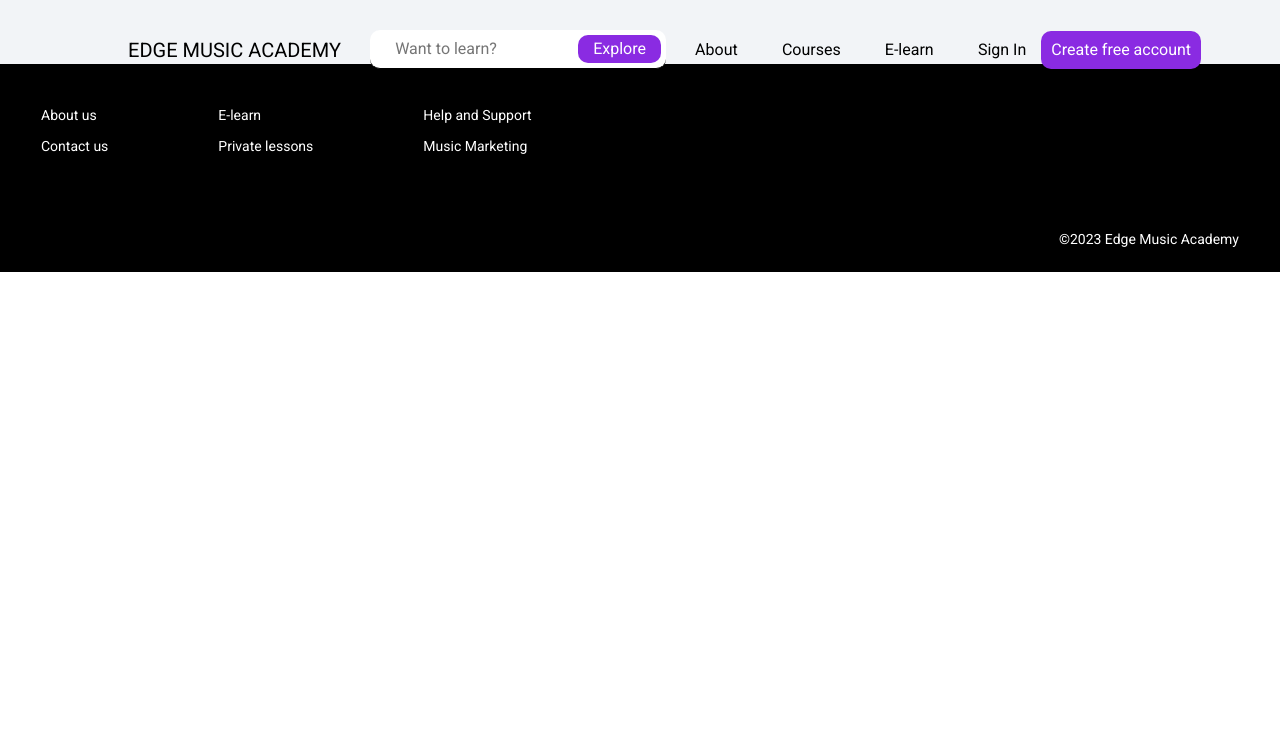
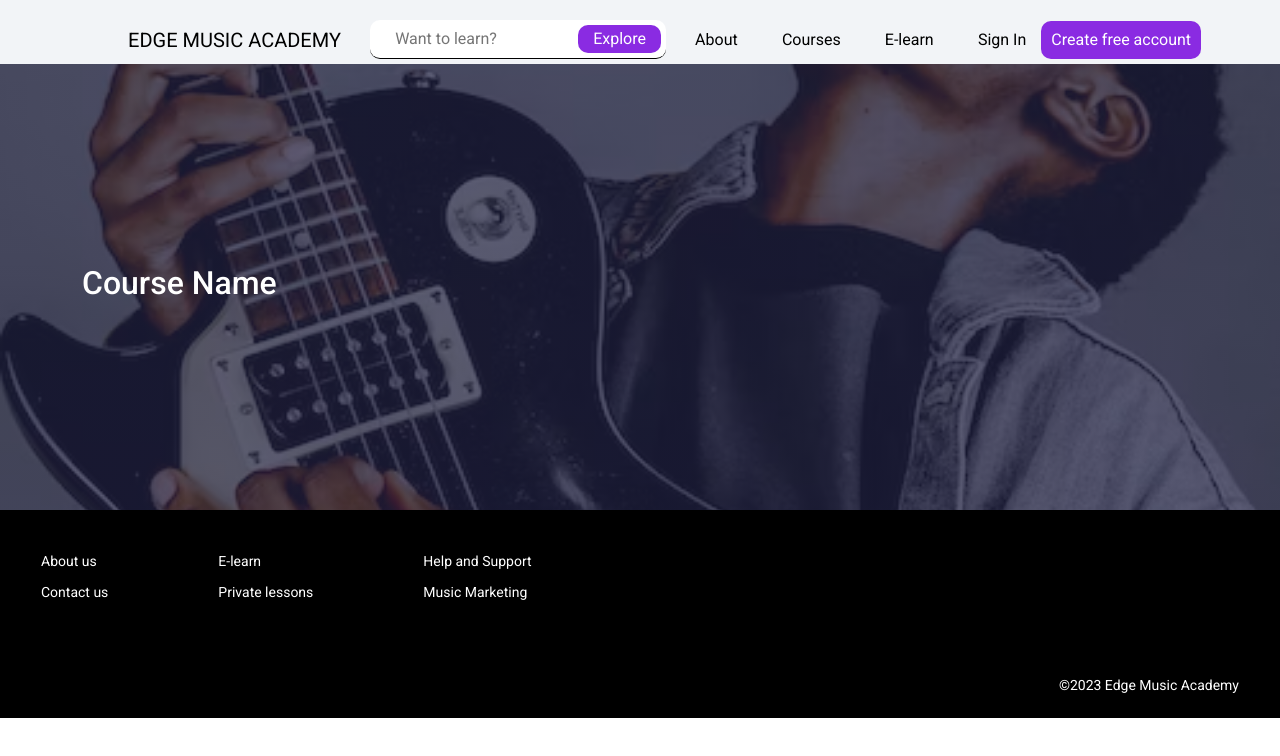
Before and after one commit to Fujinzeken/edge-website-client, a React (Create React App) app: page /courses/1 in a window 1280 px wide. Shown: the top 756 px of the page. Built offline with nearby package versions, Linux system fonts and the light colour scheme.

Commit message:
add helmet and common section

```diff
--- a/src/App.js
+++ b/src/App.js
@@ -13,6 +13,7 @@ import { useContext } from "react";
 import { AuthProvider } from "./context/AuthContext";
 import Loader from "./components/loader/Loader";
 import Footer from "./components/footer/Footer";
+import CourseDetails from "./components/courseDetails/CourseDetails";
 //import {useState} from 'react'
 
 function App() {
@@ -26,6 +27,7 @@ function App() {
           <Route path="/" element={<Home />} />
           <Route path="/contact" element={<Contact />} />
           <Route path="/courses" element={<Courses />} />
+          <Route path="/courses/:id" element={<CourseDetails />} />
           <Route path="/e-learn" element={<Elearn />} />
           <Route path="/about" element={<AboutUs />} />
           <Route path="/login" element={<Login />} />
--- /dev/null
+++ b/src/components/common-section/CommonSection.jsx
@@ -0,0 +1,14 @@
+import React from "react";
+import "./commonSection.css";
+import { Container } from "reactstrap";
+const CommonSection = (props) => {
+  return (
+    <section className="common__section">
+      <Container>
+        <h2 className="text-white">{props.title}</h2>
+      </Container>
+    </section>
+  );
+};
+
+export default CommonSection;
--- /dev/null
+++ b/src/components/common-section/commonSection.css
@@ -0,0 +1,9 @@
+.common__section {
+  background: linear-gradient(#212245b2, #212245b2),
+    url("../../images/guitar-Guitar.png");
+  background-repeat: no-repeat;
+  background-size: cover;
+  background-position: center;
+  padding: 200px 0;
+  /* margin-bottom: 50px; */
+}
--- /dev/null
+++ b/src/components/courseDetails/CourseDetails.jsx
@@ -0,0 +1,17 @@
+import React from "react";
+import { Col, Container, Row } from "reactstrap";
+import "./courseDetails.css";
+import Helmet from "../helmet/Helmet";
+import CommonSection from "../common-section/CommonSection";
+const CourseDetails = () => {
+  return (
+    <Helmet title="Course Details">
+      <CommonSection title="Course Name" />
+      <Container>
+        <Row></Row>
+      </Container>
+    </Helmet>
+  );
+};
+
+export default CourseDetails;
--- /dev/null
+++ b/src/components/courseDetails/courseDetails.css
@@ -0,0 +1,4 @@
+.class__details__image {
+  height: 50px;
+  margin-bottom: 20px;
+}
--- /dev/null
+++ b/src/components/helmet/Helmet.js
@@ -0,0 +1,8 @@
+import React from "react";
+
+const Helmet = (props) => {
+  document.title = "Edge Music Academy -" + props.title;
+  return <div className="w-100">{props.children}</div>;
+};
+
+export default Helmet;
--- a/src/components/navbar/navbar.css
+++ b/src/components/navbar/navbar.css
@@ -2,6 +2,7 @@
   width: 100%;
   height: 4rem;
   padding: 20px 0 10px 0px;
+  display: flex;
 }
 
 .scrolled {
@@ -20,7 +21,7 @@
   display: flex;
   justify-content: space-between;
   align-items: center;
-  padding: 10px 0 0 10px;
+  padding: 0 0 0 10px;
   width: 100%;
   justify-content: center;
 }
--- a/src/components/product/Product.jsx
+++ b/src/components/product/Product.jsx
@@ -1,6 +1,8 @@
 import React from "react";
 import guitar from "../../images/guitar-pics.png";
+import { Link } from "react-router-dom";
 const Product = () => {
+  const id = 1;
   return (
     <div className="product__item shadow p-3 mb-5 rounded">
       <div className="product__img mb-4">
@@ -19,7 +21,9 @@ const Product = () => {
         <span>Advanced</span>
       </div>
       <div className="product__btn">
-        <button>Learn More</button>
+        <Link to={`/courses/${id}`}>
+          <button>Learn More</button>
+        </Link>
         <span>$20</span>
       </div>
     </div>
--- a/src/components/programs/Programs.jsx
+++ b/src/components/programs/Programs.jsx
@@ -2,6 +2,7 @@ import React from "react";
 import "./programs.css";
 import { Col, Container, Row } from "reactstrap";
 import Product from "../product/Product";
+
 function Programs() {
   return (
     <Container className="mt-5">
--- a/src/pages/Courses/Courses.jsx
+++ b/src/pages/Courses/Courses.jsx
@@ -2,9 +2,14 @@ import React from "react";
 import { Container, Col, Row } from "reactstrap";
 import "./courses.css";
 import Product from "../../components/product/Product";
+import Helmet from "../../components/helmet/Helmet";
+import CommonSection from "../../components/common-section/CommonSection";
 
 function Courses() {
   return (
+    <Helmet title="Courses">
+      <CommonSection title="Our Courses"></CommonSection>
+
       <Container className="mt-5">
         <Row className="mt-5">
           <Col lg="12" className="program__title">
@@ -29,7 +34,9 @@ function Courses() {
           <Col>
             <div className="d-flex justify-content-between align-items-center">
               <h2>Recommended for you</h2>
-            <span style={{ color: "#53389e", cursor: "pointer" }}>See All</span>
+              <span style={{ color: "#53389e", cursor: "pointer" }}>
+                See All
+              </span>
             </div>
           </Col>
         </Row>
@@ -65,6 +72,7 @@ function Courses() {
           </Col>
         </Row>
       </Container>
+    </Helmet>
   );
 }
 
--- a/src/pages/home/Home.jsx
+++ b/src/pages/home/Home.jsx
@@ -3,13 +3,14 @@ import Programs from "../../components/programs/Programs";
 import Testimonials from "../../components/Testimonials/Testimonials";
 import TopIMG from "../../components/topimage/TopIMG";
 import "./home.css";
+import Helmet from "../../components/helmet/Helmet";
 function Home() {
   return (
-    <>
+    <Helmet title="Home">
       <TopIMG />
       <Programs />
       <Testimonials />
-    </>
+    </Helmet>
   );
 }
 
```
Lines whose indentation alone changed are shown as unchanged.
